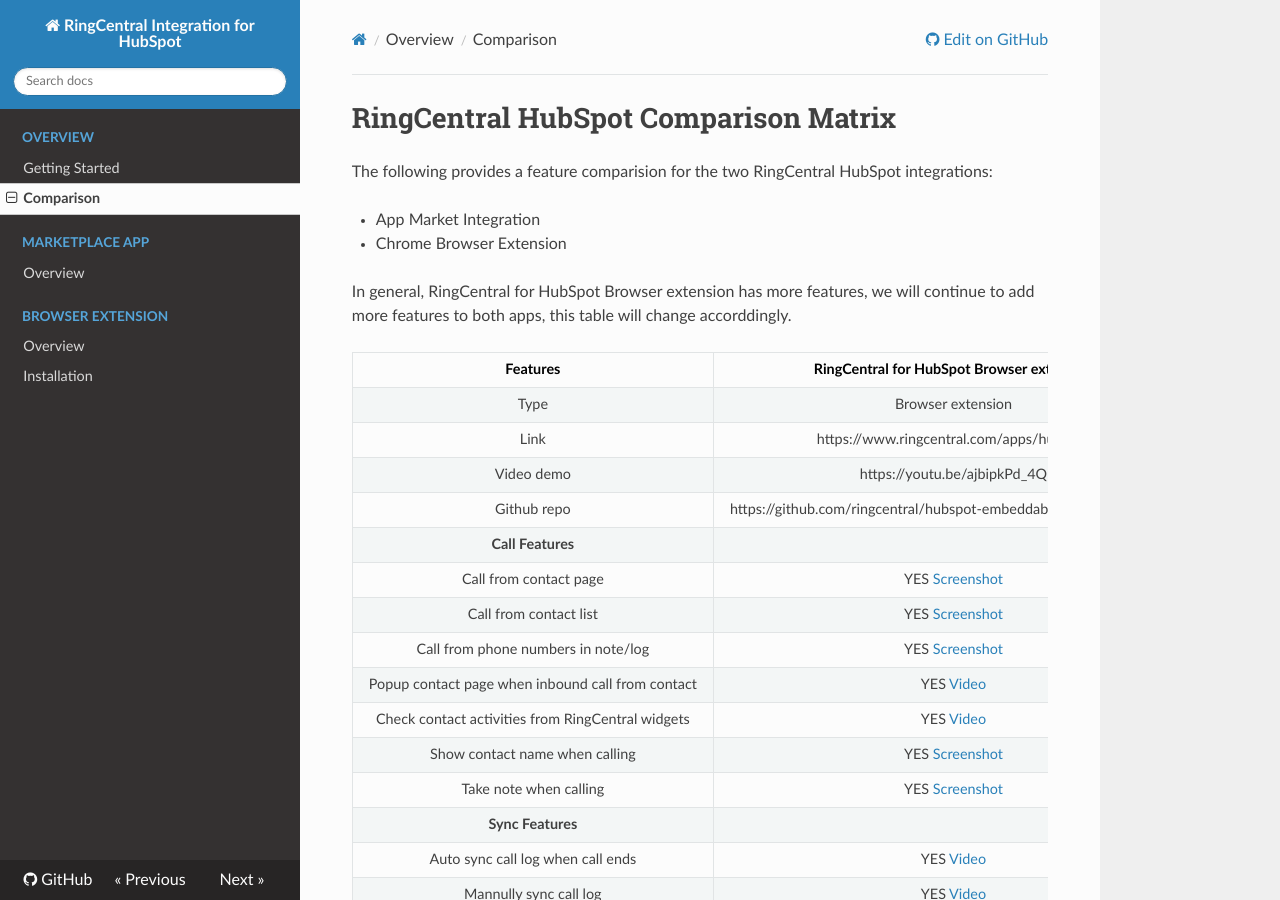
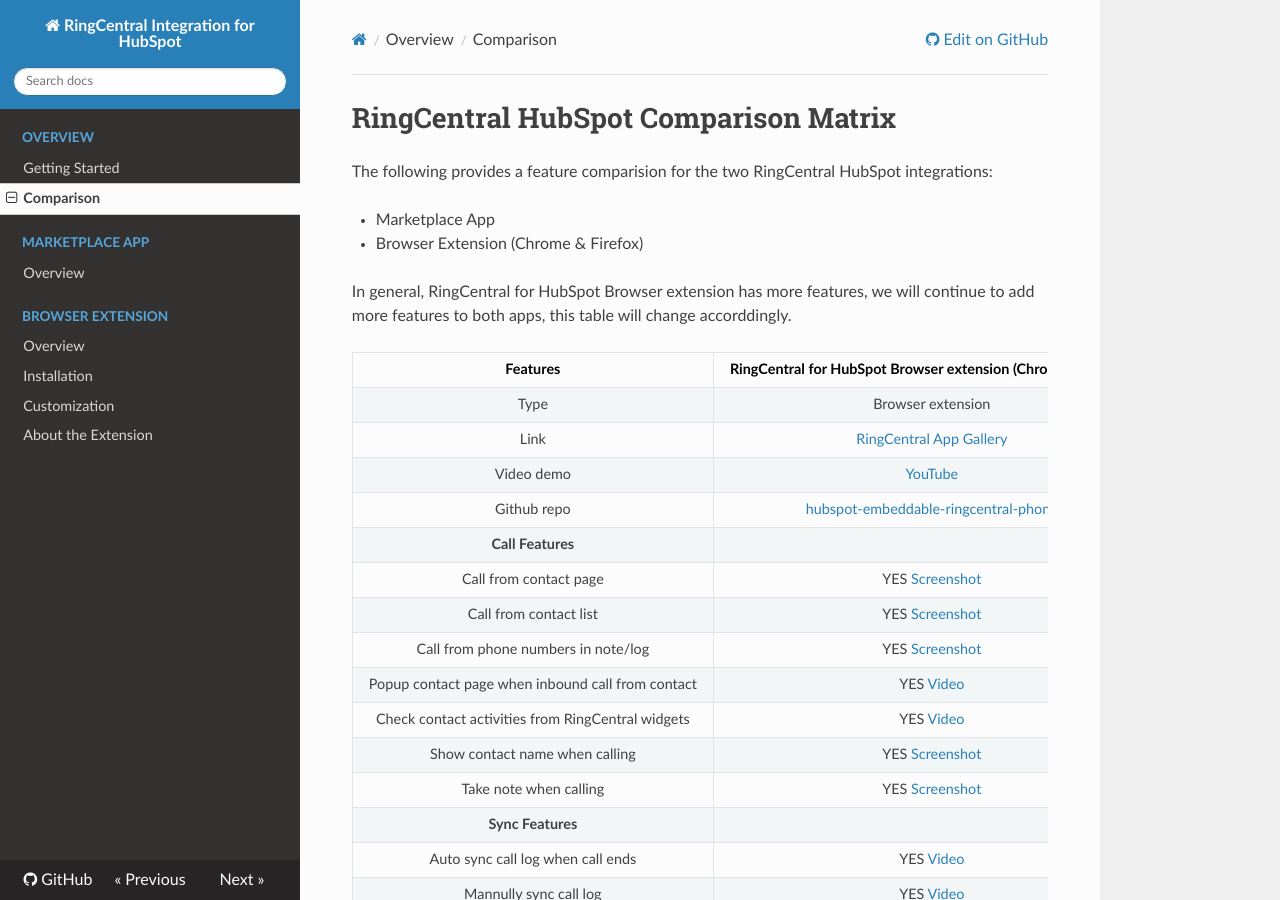
Before and after one commit to ringcentral/ringcentral-integration-for-hubspot, an MkDocs documentation site: the page built from docs/features-compare.md, in a window 1280 px wide and 900 px high. Built offline with MkDocs 1.6.1, drawn with Linux system fonts in a browser that asks for light colours; nearby versions of some CDN libraries.

Commit message:
update docs

```diff
--- a/docs/features-compare.md
+++ b/docs/features-compare.md
@@ -2,17 +2,17 @@
 
 The following provides a feature comparision for the two RingCentral HubSpot integrations:
 
-* App Market Integration
-* Chrome Browser Extension
+* Marketplace App
+* Browser Extension (Chrome & Firefox)
 
 In general, RingCentral for HubSpot Browser extension has more features, we will continue to add more features to both apps, this table will change accorddingly.
 
-| Features       | RingCentral for HubSpot Browser extension            |  RingCentral for HubSpot in HubSpot app market |
+| Features       | RingCentral for HubSpot Browser extension (Chrome & Firefox)            |  RingCentral for HubSpot in HubSpot app market |
 :---------------:|:----------------------------------------------------:|:-----------------------------------------------:
 Type | Browser extension | HubSpot app
-Link | https://www.ringcentral.com/apps/hubspot | https://www.ringcentral.com/apps/call-with-ringcentral-for-hubspot
-Video demo | https://youtu.be/ajbipkPd_4Q | https://youtu.be/1kTrMshj2KU
-Github repo | https://github.com/ringcentral/hubspot-embeddable-ringcentral-phone | https://github.com/ringcentral/ringcentral-integration-for-hubspot
+Link | [RingCentral App Gallery](https://www.ringcentral.com/apps/hubspot) | [RingCentral App Gallery](https://www.ringcentral.com/apps/call-with-ringcentral-for-hubspot)
+Video demo | [YouTube](https://youtu.be/ajbipkPd_4Q) | [YouTube](https://youtu.be/1kTrMshj2KU)
+Github repo | [hubspot-embeddable-ringcentral-phone](https://github.com/ringcentral/hubspot-embeddable-ringcentral-phone) | [ringcentral-integration-for-hubspot](https://github.com/ringcentral/ringcentral-integration-for-hubspot)
  | **Call Features** |
 Call from contact page | YES [Screenshot](screenshots/hs-click-to-call-min.png) | YES [Screenshot](screenshots/hsi-click-2-call-min.png)
 Call from contact list | YES [Screenshot](screenshots/hs-call-from-contact-list-min.png) | NO
--- a/mkdocs.yml
+++ b/mkdocs.yml
@@ -15,3 +15,5 @@
 - 'Browser Extension':
     - 'Overview': browser-extension/index.md
     - 'Installation': browser-extension/install.md
+    - 'Customization': browser-extension/developers.md
+    - 'About the Extension': browser-extension/about.md
```
Also changed, not shown: docs/index.md (+3 -2 lines).
